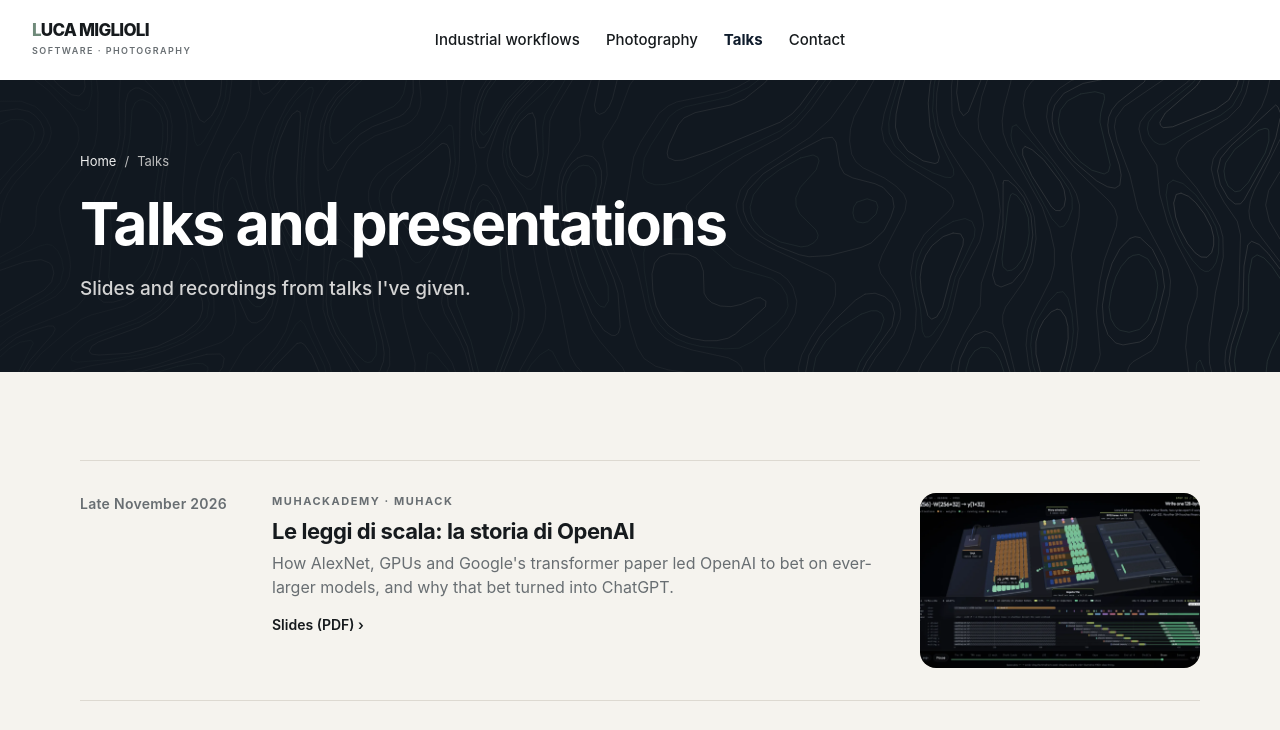
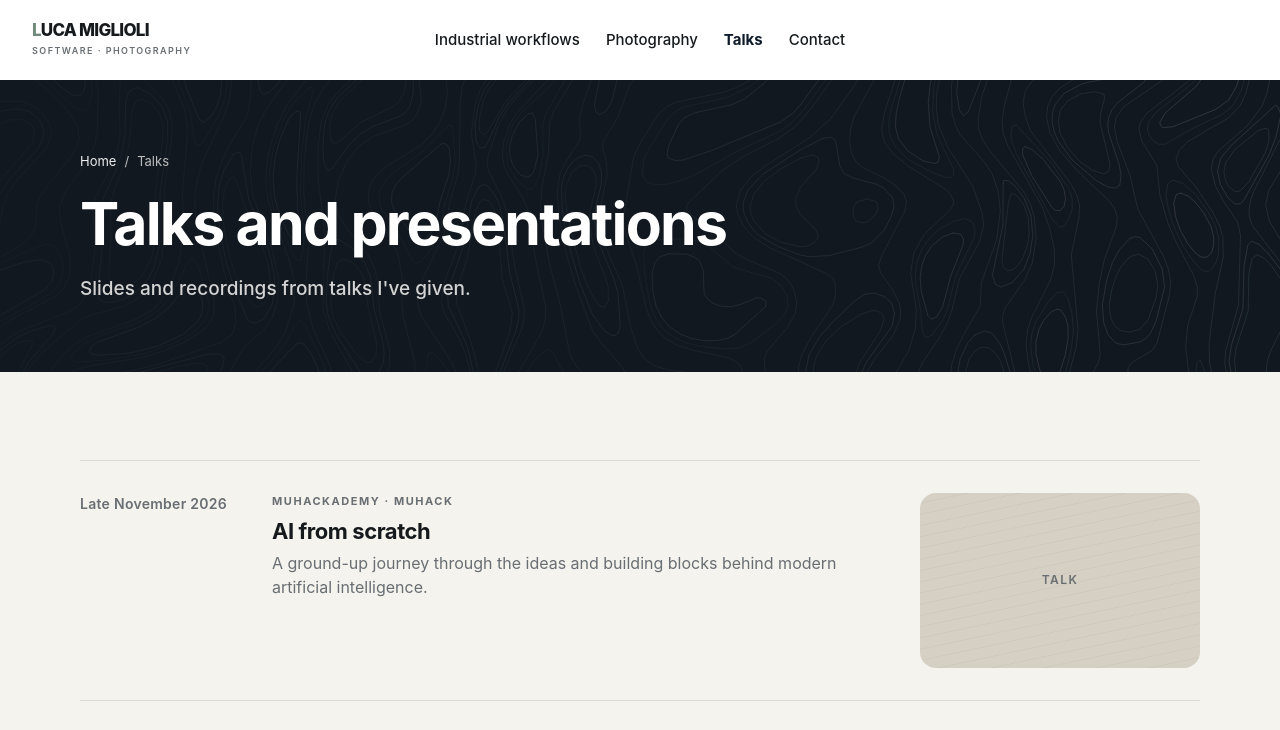
Before and after one commit to LucaM185/Personal, a plain HTML site: page talks/index.html in a window 1280 px wide. Shown: the top 730 px of the page. Drawn offline with Linux system fonts and the light colour scheme.

Commit message:
nuovo talk

```diff
--- a/talks/index.html
+++ b/talks/index.html
@@ -51,6 +51,17 @@
         <!-- One <li class="talk"> per talk, newest first. Drop a cover image in talks/images/;
              if it's missing the frame shows the fallback label instead. Remove links you don't have. -->
         <ol class="talk-list" reversed>
+          <li class="talk">
+            <time class="talk-date" datetime="2026-11">Late November 2026</time>
+            <div class="talk-body">
+              <span class="tag">MuHackademy · muHack</span>
+              <h3>AI from scratch</h3>
+              <p>A ground-up journey through the ideas and building blocks behind modern artificial intelligence.</p>
+            </div>
+            <figure class="photo is-empty">
+              <span class="photo-fallback">Talk</span>
+            </figure>
+          </li>
           <li class="talk">
             <time class="talk-date" datetime="2026-11">Late November 2026</time>
             <div class="talk-body">
```
